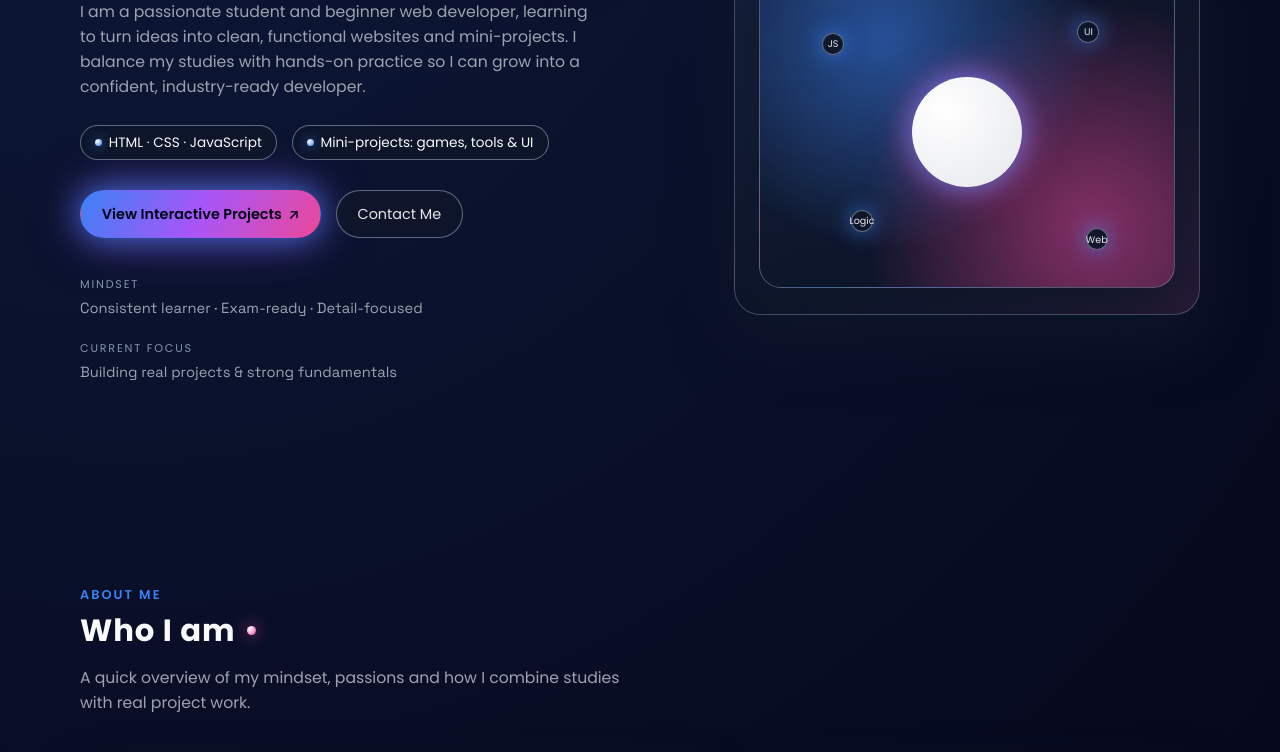
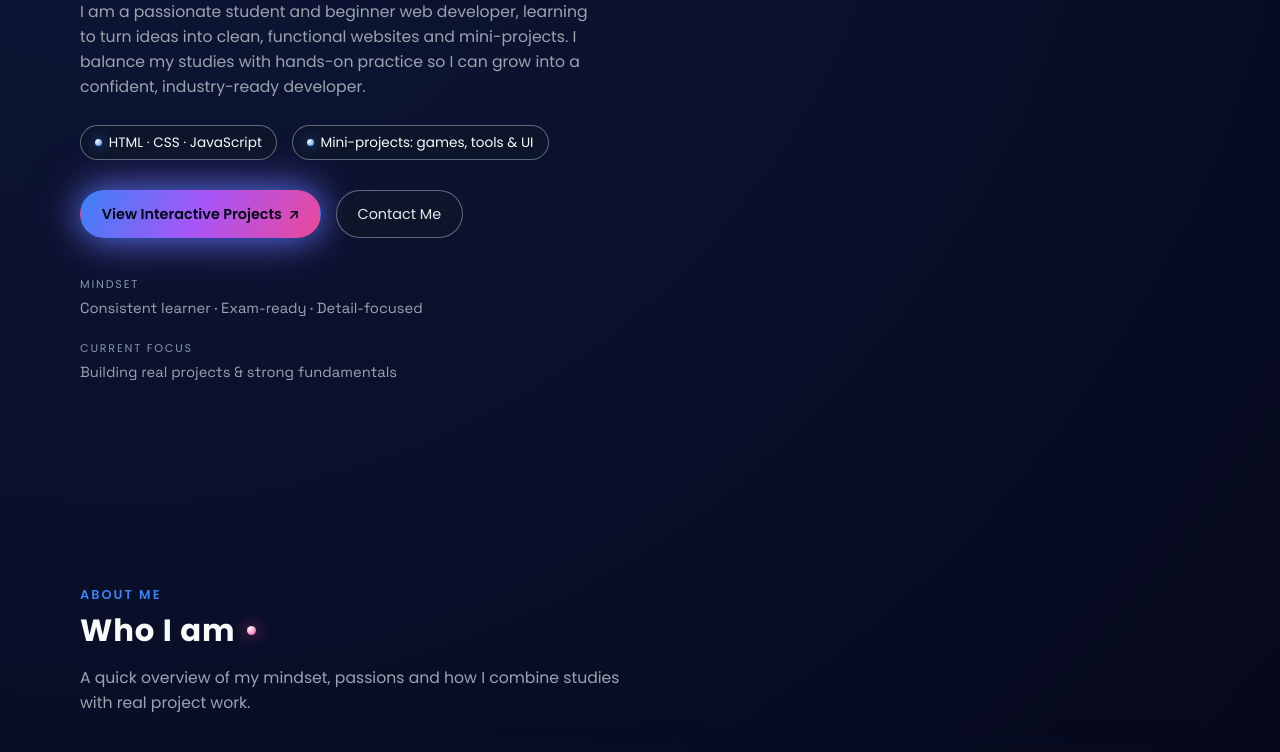
Before and after one commit to tusharmattu584-stack/tusharportfolio1, a plain HTML site: page index.html in a window 1280 px wide. Shown: the part 282-1034 px from the top of the page. Drawn offline with Linux system fonts and the light colour scheme.

Commit message:
Update index.html

```diff
--- a/index.html
+++ b/index.html
@@ -1724,24 +1724,13 @@
         </div>
       </div>
 
-      <div class="hero-right reveal">
-        <div class="hero-card">
-
-          <div class="hero-card-main">
-            <div class="orbit">
-              <div class="orbit-center">
-                <img src="" alt="">
-              </div>
-              <div class="orbit-dot">JS</div>
-              <div class="orbit-dot">UI</div>
-              <div class="orbit-dot">Logic</div>
-              <div class="orbit-dot">Web</div>
-            </div>
-          </div>
-
-
-
-          </div>
+
+
+          </div>
+
+
+
+  </div>
         </div>
       </div>
     </div>
```
